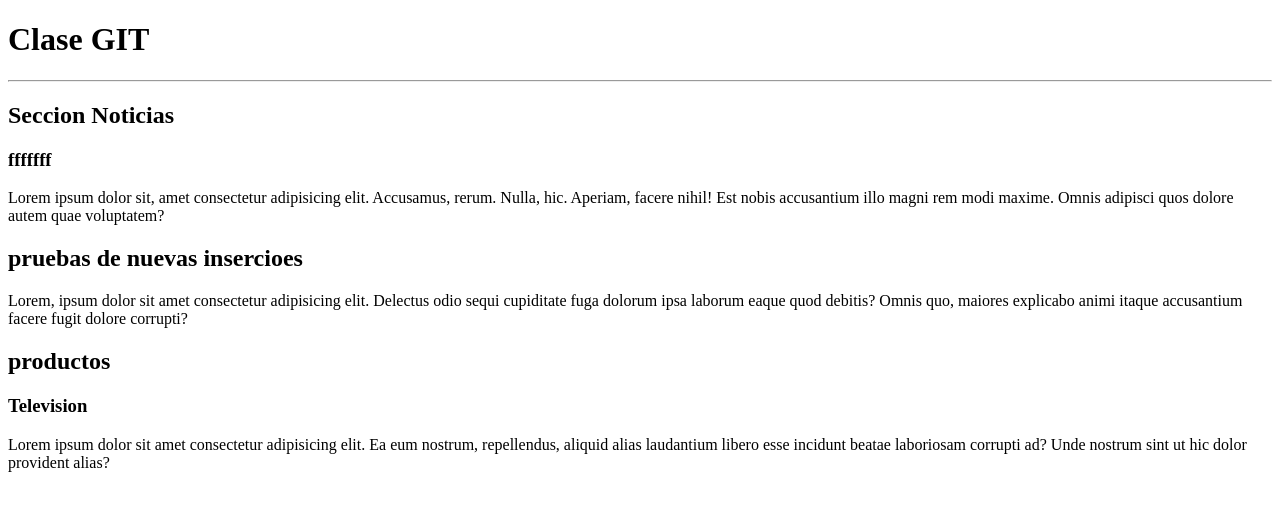
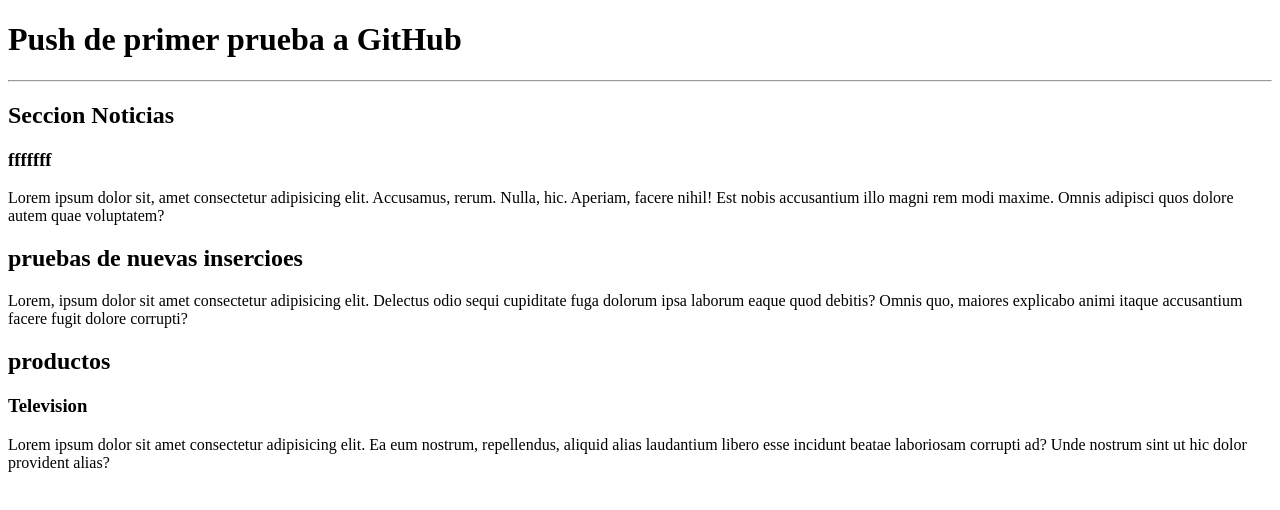
Before and after one commit to esebas/comision-33035, a plain HTML site: page index.html in a window 1280 px wide. Drawn offline with Linux system fonts and the light colour scheme.

Commit message:
primer push del proyecto

```diff
--- a/index.html
+++ b/index.html
@@ -12,7 +12,7 @@
 <body>
 
     <header>
-        <h1>Clase GIT</h1>
+        <h1>Push de primer prueba a GitHub</h1>
         <hr>
 
     </header>
```
